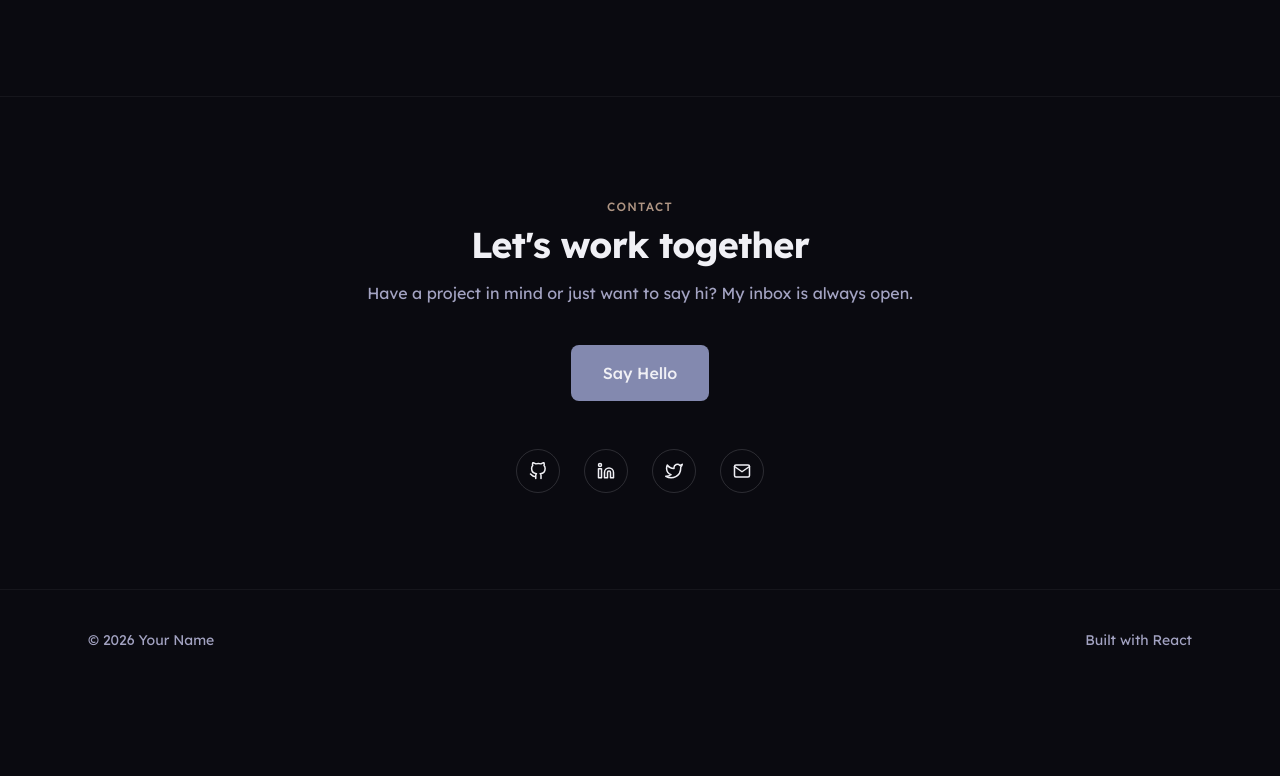
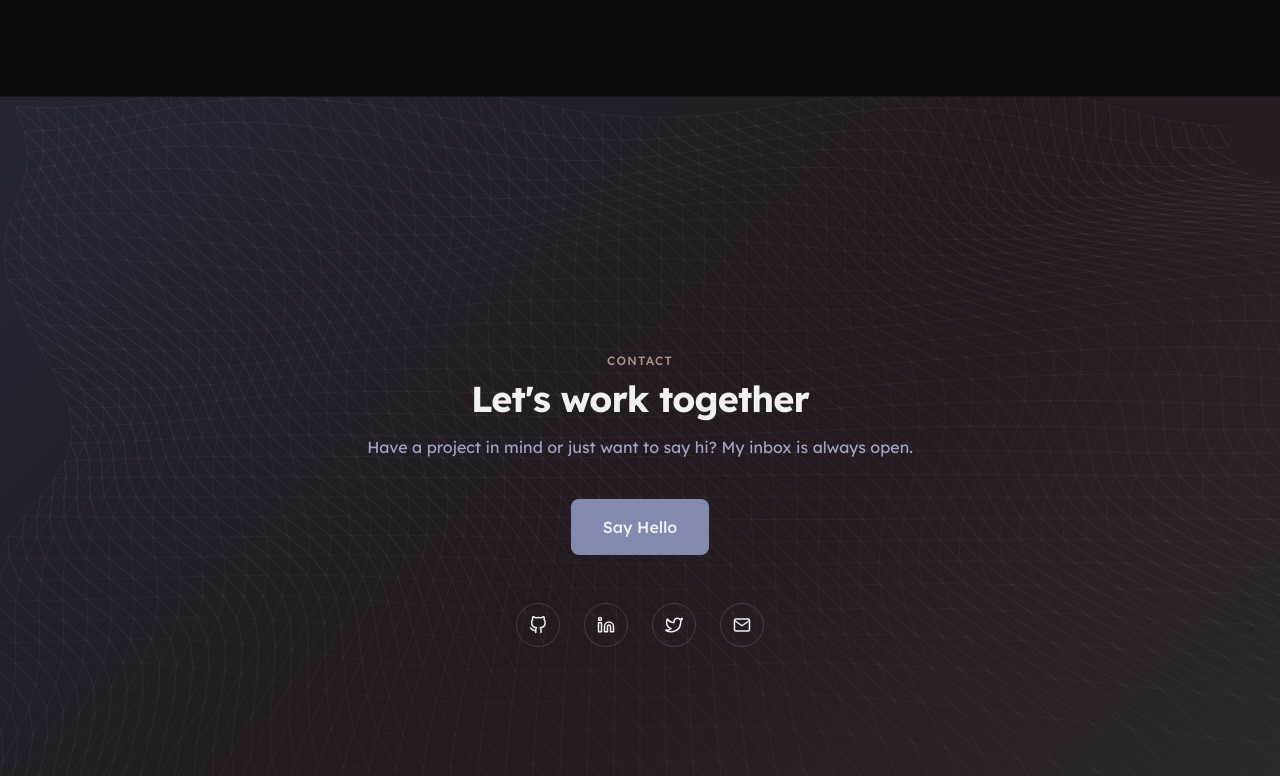
Before and after one commit to MuftiFaris/Porto, a React (Vite) app: page / in a window 1280 px wide. Shown: the part 2704-3480 px from the top of the page. Before the commit the page ends 3394 px from the top, so only its background shows below. Built offline with nearby package versions, Linux system fonts and the light colour scheme.

Commit message:
feat: add wave background and gradient overlay to contact section

```diff
--- a/src/components/Contact.tsx
+++ b/src/components/Contact.tsx
@@ -1,6 +1,7 @@
 import { FiGithub, FiLinkedin, FiTwitter, FiMail } from "react-icons/fi";
 import Reveal from "./Reveal";
-import { colors } from "../lib/colors";
+import WaveBackground from "./WaveBackground";
+import { colors, withAlpha } from "../lib/colors";
 
 const socials = [
   { icon: FiGithub, label: "GitHub", href: "https://github.com/yourusername" },
@@ -11,8 +12,22 @@ const socials = [
 
 export default function Contact() {
   return (
-    <section id="contact" className="relative border-t border-white/5 scroll-mt-16">
-      <div className="max-w-6xl mx-auto px-6 py-24 text-center">
+    <section
+      id="contact"
+      className="relative border-t border-white/5 scroll-mt-16 overflow-hidden min-h-screen flex items-center"
+    >
+      <WaveBackground />
+      <div
+        className="absolute inset-0 pointer-events-none"
+        style={{
+          background: `linear-gradient(135deg, ${withAlpha("primary", 0.22)}, ${withAlpha(
+            "secondary",
+            0.22,
+          )}, ${withAlpha("accent", 0.22)})`,
+        }}
+      />
+
+      <div className="relative z-10 max-w-6xl mx-auto px-6 py-24 text-center w-full">
         <Reveal>
           <span
             className="text-xs font-medium tracking-widest uppercase"
```
